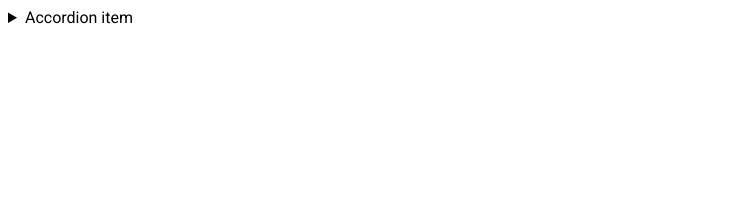
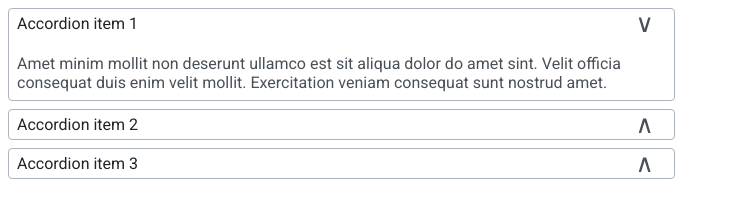
Before and after one commit to js-tasks-ru/htmlcss-20240216_avkarpova, a website: page 03-lection1/02-accordion/index.html in a window 1280 px wide. Shown: the whole page, without its empty margins (0-730 px from the left). Drawn offline with Linux system fonts and the light colour scheme.

Commit message:
accordion

```diff
--- a/03-lection1/02-accordion/accordion.css
+++ b/03-lection1/02-accordion/accordion.css
@@ -1 +1,45 @@
 /* Стилизация аккордеона */
+.accordion__details {
+    border: 1px solid var(--grey-3);
+    ;
+    border-radius: 4px;
+    padding: 0.5em 0.5em 0;
+    width: 649.31px;
+    margin-bottom: 8px;
+}
+
+.accordion__details:last-child {
+    margin-bottom: 0;
+}
+
+.accordion__summary {
+    display: flex;
+    margin: -0.5em 0 0;
+    align-items: center;
+    color: var(--black);
+}
+
+.accordion__summary::-webkit-details-marker {
+    display: none;
+}
+
+.accordion__summary::after {
+    content: "\2227";
+    font-size: 25px;
+    margin-left: auto;
+    padding-right: 0.5em;
+    color: var(--grey-4);
+}
+
+.accordion__details[open]>.accordion__summary::after {
+    content: "\2228";
+    font-size: 25px;
+    margin-left: auto;
+    padding-right: 0.5em;
+    color: var(--grey-4);
+}
+
+.accordion__item {
+    color: var(--grey-4);
+    margin-bottom: 8px;
+}
--- a/03-lection1/02-accordion/index.html
+++ b/03-lection1/02-accordion/index.html
@@ -6,13 +6,32 @@
     <link rel="stylesheet" href="./accordion.css">
 </head>
 <body>
-        <details>
-            <summary>
-                Accordion item
+    <div class="accordion">
+        <details class='accordion__details' open>
+            <summary class="accordion__summary">
+                Accordion item 1
             </summary>
-            <p>
-                Hidden content
+            <p class="accordion__item">
+                Amet minim mollit non deserunt ullamco est sit aliqua dolor do amet sint. Velit officia
+                consequat duis enim velit mollit. Exercitation veniam consequat sunt nostrud amet.
             </p>
         </details>
+        <details class='accordion__details'>
+            <summary class="accordion__summary">
+                Accordion item 2
+            </summary>
+            <p class="accordion__item">
+                text 2
+            </p>
+        </details>
+        <details class='accordion__details'>
+            <summary class="accordion__summary">
+                Accordion item 3
+            </summary>
+            <p class="accordion__item">
+                text 3
+            </p>
+        </details>
+    </div>
 </body>
 </html>
```
Lines whose indentation alone changed are shown as unchanged.
